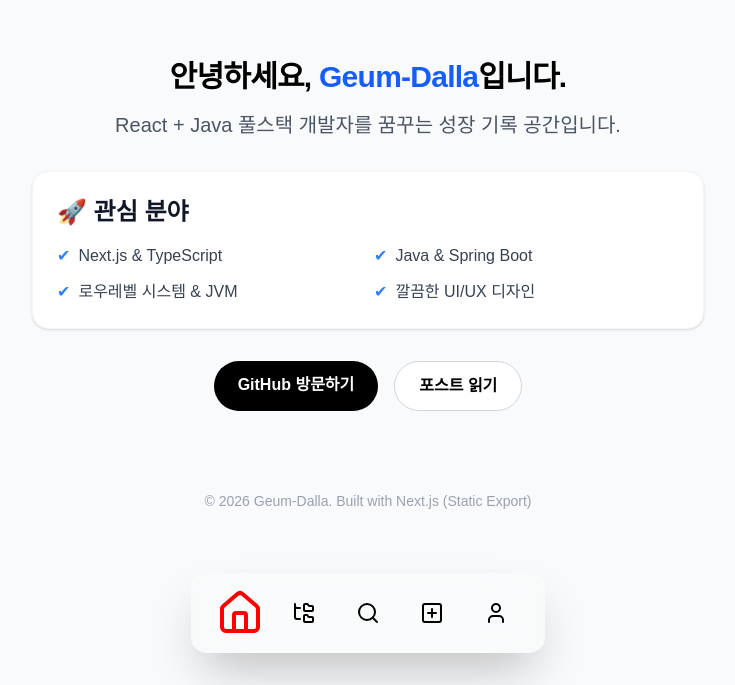
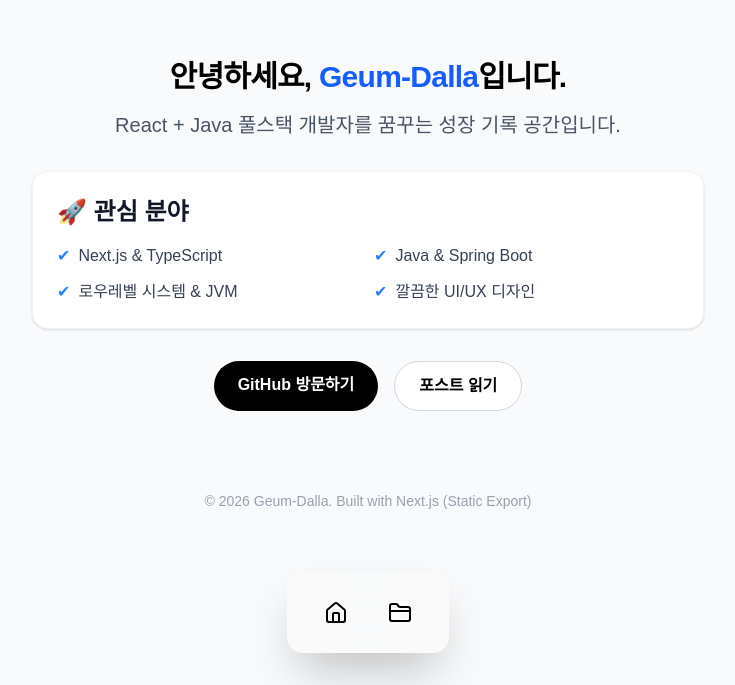
Before and after one commit to Geum-Dalla/Geum-Dalla.github.io, a Next.js app: page / in a window 1280 px wide. Shown: the part 115-800 px from the top of the page, without its empty margins (272-1007 px from the left). Built offline with nearby package versions, Linux system fonts and the light colour scheme.

Commit message:
refactor: reorganize folder structure and clean up code

```diff
--- a/src/app/layout.tsx
+++ b/src/app/layout.tsx
@@ -1,24 +1,21 @@
 import type { Metadata } from "next";
 import "./globals.css";
 
-import ResponsiveNavContainer from "@/components/nav/Container";
+import NavContainer from "@/components/nav/Container";
+import { PropsWithChildren } from "react";
 
 export const metadata: Metadata = {
   title: "금달라 블로그",
   description: "금달라 블로그",
 };
 
-export default function RootLayout({
-  children,
-}: Readonly<{
-  children: React.ReactNode;
-}>) {
+export default function RootLayout({ children }: PropsWithChildren) {
   return (
     <html lang="ko">
       <body>
         <main>{children}</main>
         <nav>
-          <ResponsiveNavContainer />
+          <NavContainer />
         </nav>
       </body>
     </html>
--- a/src/components/nav/Container.tsx
+++ b/src/components/nav/Container.tsx
@@ -1,17 +1,14 @@
-import { Home, Search, PlusSquare, User, FolderTree } from "lucide-react";
+import ResponsiveNav from "@/components/nav/Navigation";
 
-import ResponsiveNav from "@/components/nav/ResponsiveNav";
-
-import Content from "./article/Content";
+// 이곳에서 버튼들을 import 해와서 직접 뿌려주기
+import Home from "@/components/nav/NavItems/Home";
+import Article from "@/components/nav/NavItems/Article/Container";
 
 export default function NavContainer() {
-  const navItemInfos = [
-    { Icon: "Home", label: "home" },
-    { Icon: "FolderTree", label: "article", Content: <Content /> },
-    { Icon: "Search", label: "search" },
-    { Icon: "PlusSquare", label: "alarm" },
-    { Icon: "User", label: "useInfo" },
-  ];
-
-  return <ResponsiveNav navItemInfos={navItemInfos} />;
+  return (
+    <ResponsiveNav>
+      <Home></Home>
+      <Article></Article>
+    </ResponsiveNav>
+  );
 }
--- /dev/null
+++ b/src/components/nav/NavItems/Article/Article.tsx
@@ -0,0 +1,37 @@
+"use client";
+
+import { FolderClosed, FolderOpen } from "lucide-react";
+
+import NavItem from "@/ui/nav/NavItem";
+import { useNavContext } from "../../Navigation";
+
+export default function Article({ FolderTree }) {
+  const { activeId, setActiveId } = useNavContext();
+  console.log(FolderTree);
+  const state = activeId === "Article";
+  return (
+    <span
+      onClick={() => {
+        if (activeId === "Article") setActiveId(null);
+        else setActiveId("Article");
+      }}
+    >
+      <NavItem Icon={state ? FolderOpen : FolderClosed} label="Home" isActive={state} />
+    </span>
+  );
+}
+
+// {Content && (
+//   <div
+//     className={`
+//       absolute bottom-15 left-1/2 -translate-x-1/2 w-max
+//       bg-blue-500 rounded px-2 py-1
+//       transition-transform duration-200 ease-out origin-bottom
+//       ${
+//         isActive
+//           ? "opacity-100 visible scale-100 translate-y-0" // 활성: 원래 크기, 원래 위치
+//           : "opacity-0 invisible scale-0 translate-y-4 pointer-events-none" // 비활성: 작아지고, 약간 아래로, 클릭 방지
+//       }
+//     `}
+//   ></div>
+// )}
--- /dev/null
+++ b/src/components/nav/NavItems/Article/Container.tsx
@@ -0,0 +1,6 @@
+import Article from "./Article";
+import { getArticleTree } from "@/lib/articles/tree";
+
+export default async function ArticleContainer() {
+  return <Article FolderTree={getArticleTree()} />;
+}
--- /dev/null
+++ b/src/components/nav/NavItems/Home.tsx
@@ -0,0 +1,23 @@
+"use client";
+
+import { Home } from "lucide-react";
+
+import { useNavContext } from "@/components/nav/Navigation";
+import NavItem from "@/ui/nav/NavItem";
+import Link from "next/link";
+
+export default function HomeButton() {
+  const { setActiveId } = useNavContext();
+  return (
+    <span
+      onClick={() => {
+        setActiveId(null);
+      }}
+      className="active:scale-110"
+    >
+      <Link href="/">
+        <NavItem Icon={Home} label="Home" />
+      </Link>
+    </span>
+  );
+}
--- /dev/null
+++ b/src/components/nav/Navigation.tsx
@@ -0,0 +1,39 @@
+"use client";
+
+import { useState, createContext, useContext, PropsWithChildren } from "react";
+import { cn } from "@/lib/styleUtils";
+
+type NavContextType = {
+  activeId: string | null;
+  setActiveId: (id: string | null) => void;
+};
+
+const NavContext = createContext<NavContextType | null>(null);
+
+export function useNavContext() {
+  const ctx = useContext(NavContext);
+  if (!ctx) throw new Error("useNavContext must be used within ResponsiveNav");
+  return ctx;
+}
+
+// tailwind styles
+const mobileStyles = "w-full h-14 bg-white border-t border-gray-200 flex items-center justify-around px-2 pb-safe";
+const desktopStyles = `
+md:w-max md:h-20 md:bg-white/10 md:backdrop-blur-xl md:border md:border-white/20
+md:rounded-2xl md:mb-8 md:justify-center md:items-center
+md:gap-4 md:px-6 md:pb-0 md:shadow-2xl
+`;
+
+export default function Navigation({ children }: PropsWithChildren) {
+  const [activeId, setActiveId] = useState<string | null>(null);
+
+  return (
+    <NavContext.Provider value={{ activeId, setActiveId }}>
+      <div className="fixed bottom-0 left-0 right-0 z-50 flex justify-center pointer-events-none">
+        <nav className={cn("pointer-events-auto transition-all duration-300 ease-in-out", mobileStyles, desktopStyles)}>
+          {children}
+        </nav>
+      </div>
+    </NavContext.Provider>
+  );
+}
--- a/src/components/nav/ResponsiveNav.tsx
+++ /dev/null
@@ -1,68 +0,0 @@
-"use client";
-
-import { useState } from "react";
-import { cn } from "@/lib/styleUtils";
-import NavItem from "@/ui/nav/NavItem";
-import { Home, Search, User, FolderTree, PlusSquare, HelpCircle, LucideIcon } from "lucide-react";
-
-const ICON_MAP: { [keys: string]: LucideIcon } = {
-  Home: Home,
-  Search: Search,
-  User: User,
-  FolderTree: FolderTree,
-  PlusSquare: PlusSquare,
-};
-const mobileStyles = "w-full h-14 bg-white border-t border-gray-200 flex items-center justify-around px-2 pb-safe";
-
-const desktopStyles = `
-    md:w-max
-    md:h-20
-    md:bg-white/10 md:backdrop-blur-xl md:border md:border-white/20
-    md:rounded-2xl
-    md:mb-8
-    md:justify-center
-    md:items-center
-    md:gap-4
-    md:px-6 md:pb-0
-    md:shadow-2xl
-  `;
-
-interface ResponsiveNavProps {
-  navItemInfos: { Icon: string; label: string; Content?: React.ReactNode }[];
-}
-
-export default function ResponsiveNav({ navItemInfos }: ResponsiveNavProps) {
-  const [ActiveItem, setActiveItem] = useState<string | null>("home");
-
-  const activeHandler = (label: string) => {
-    if (ActiveItem === label) {
-      setActiveItem(null);
-    } else {
-      setActiveItem(label);
-    }
-  };
-
-  return (
-    <>
-      <div className="fixed bottom-0 left-0 right-0 z-50 flex justify-center pointer-events-none">
-        <nav className={cn("pointer-events-auto transition-all duration-300 ease-in-out", mobileStyles, desktopStyles)}>
-          {navItemInfos.map(({ Icon, label, Content }) => {
-            const icon = ICON_MAP[Icon] || HelpCircle;
-            return (
-              <span
-                key={label}
-                onClick={() => {
-                  activeHandler(label);
-                }}
-              >
-                <NavItem Icon={icon} label={label} isActive={ActiveItem === label}>
-                  {Content}
-                </NavItem>
-              </span>
-            );
-          })}
-        </nav>
-      </div>
-    </>
-  );
-}
--- a/src/components/nav/article/Content.tsx
+++ /dev/null
@@ -1,16 +0,0 @@
-import { getArticleTree } from "@/lib/articles/tree";
-import { TreeNode, FolderNode, FileNode } from "@/lib/articles/types";
-
-export default function Content() {
-  const Tree = getArticleTree();
-  return (
-    <div className="">
-      <div>컨테이너이거왜 글자가안보여</div>
-      <div>컨테이너이거왜 글자가안보여</div>
-      <div>컨테이너이거왜 글자가안보여</div>
-      <div>컨테이너이거왜 글자가안보여</div>
-      <div>컨테이너이거왜 글자가안보여</div>
-      <div>컨테이너이거왜 글자가안보여</div>
-    </div>
-  );
-}
--- a/src/ui/nav/NavItem.tsx
+++ b/src/ui/nav/NavItem.tsx
@@ -12,39 +12,17 @@
   Icon: LucideIcon;
   label: string;
   isActive?: boolean;
-  children?: React.ReactNode;
-  href?: string;
-  onClick?: () => void;
 }
-export default function NavItem({ Icon, label, isActive, children: Content, onClick }: NavItemProps) {
-  const content = (
-    <>
-      <div className={clsx(iconStyles, isActive && activedIconStyles)}>
-        <Icon color={isActive ? "red" : "black"} />
-      </div>
-      <span className="sr-only">{label}</span>
-    </>
-  );
 
+export default function NavItem({ Icon, label, isActive }: NavItemProps) {
   return (
-    <div className="relative" onClick={onClick}>
-      {Content && (
-        <div
-          className={`
-            absolute bottom-15 left-1/2 -translate-x-1/2 w-max
-            bg-blue-500 rounded px-2 py-1
-            transition-transform duration-200 ease-out origin-bottom
-            ${
-              isActive
-                ? "opacity-100 visible scale-100 translate-y-0" // 활성: 원래 크기, 원래 위치
-                : "opacity-0 invisible scale-0 translate-y-4 pointer-events-none" // 비활성: 작아지고, 약간 아래로, 클릭 방지
-            }
-          `}
-        >
-          {Content}
+    <div>
+      <button className="group relative flex flex-col items-center justify-center p-2">
+        <div className={clsx(iconStyles, isActive && activedIconStyles)}>
+          {<Icon color={isActive ? "red" : "black"} />}
         </div>
-      )}
-      <button className="group relative flex flex-col items-center justify-center p-2">{content}</button>
+        <span className="sr-only">{label}</span>
+      </button>
     </div>
   );
 }
```
